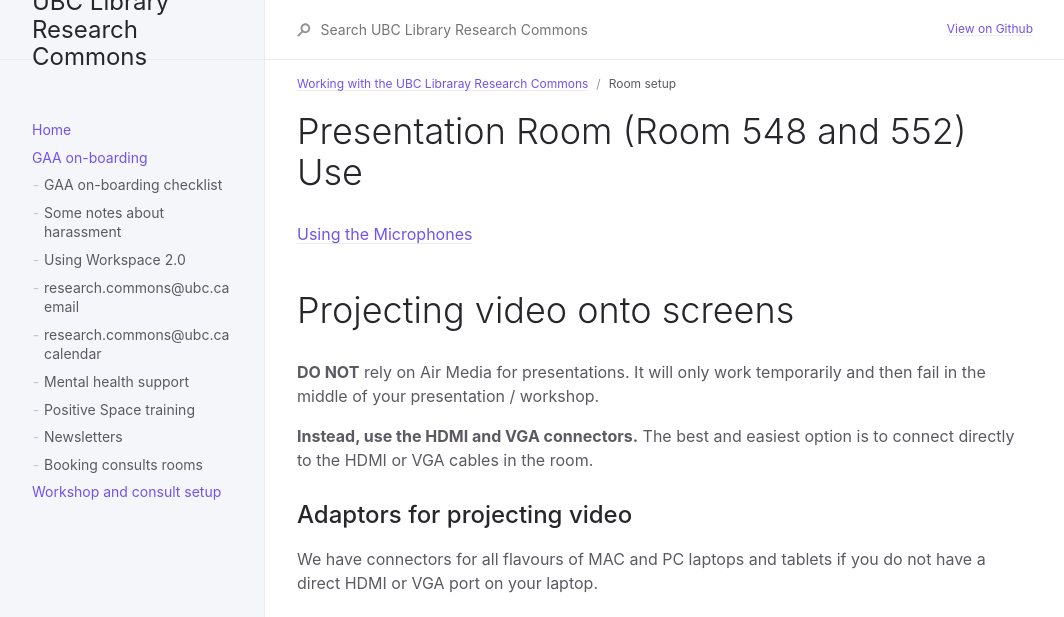
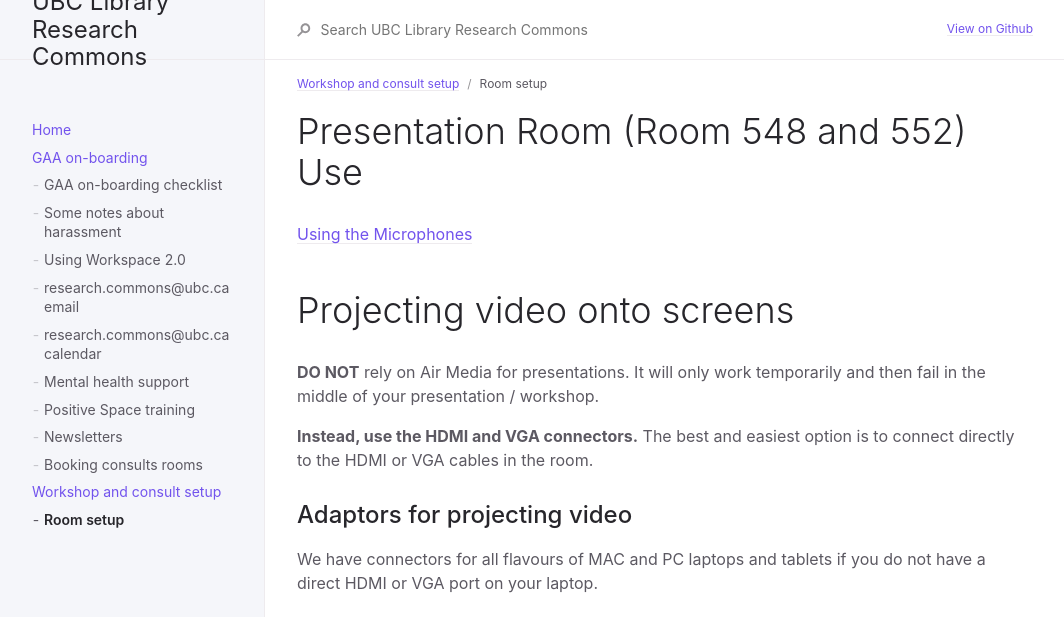
Before and after one commit to sarahblay/rc-docs, a Jekyll site: the page built from docs/usingthercspaces/roomsetup.md, in a window 1280 px wide. Shown: the top 617 px of the page, without its empty margins (107-1171 px from the left). Built offline with Jekyll 4.4.1, drawn with Linux system fonts in a browser that asks for light colours.

Commit message:
Update roomsetup.md

```diff
--- a/docs/usingthercspaces/roomsetup.md
+++ b/docs/usingthercspaces/roomsetup.md
@@ -1,7 +1,7 @@
 ---
 layout: default
 title: Room setup
-parent: Working with the UBC Libraray Research Commons
+parent: Workshop and consult setup
 nav_order: 1
 ---
 
```
